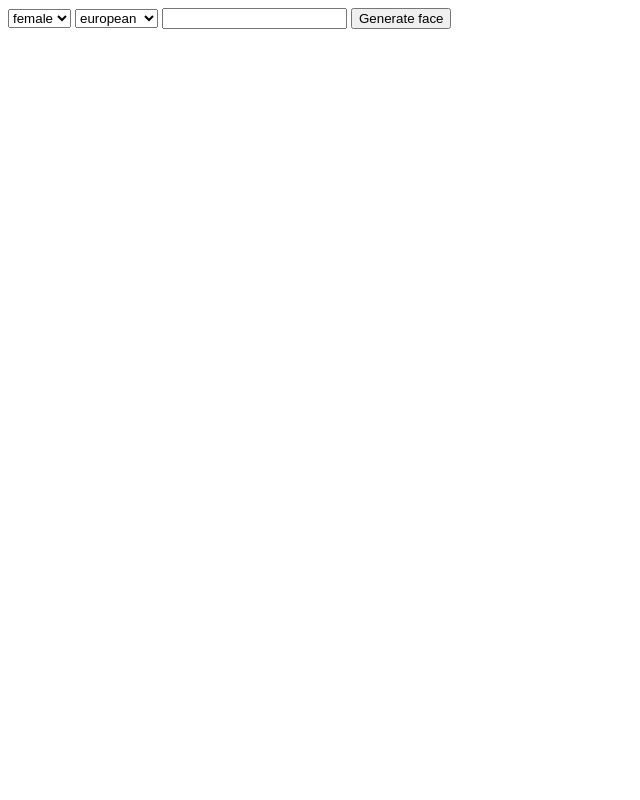
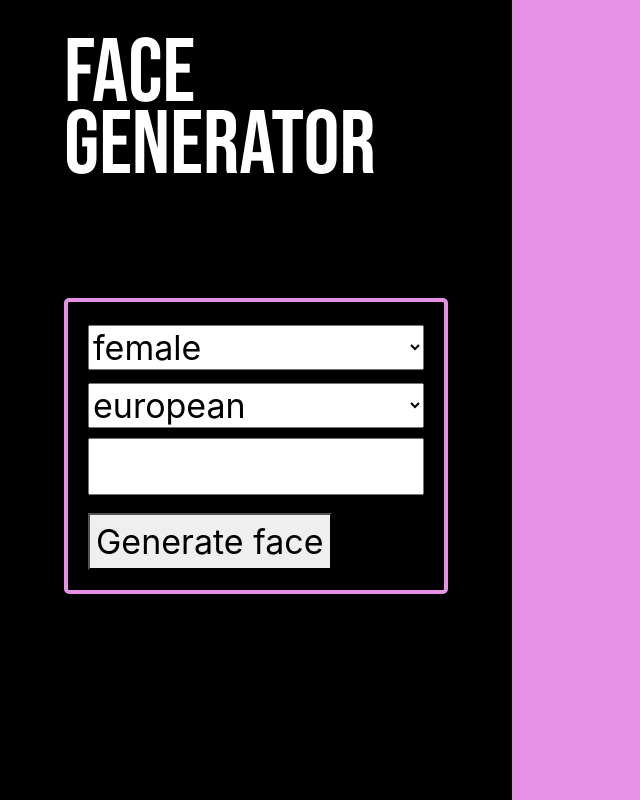
Before and after one commit to krudy/Face-Generator, a plain HTML site: page index.html in a window 1280 px wide. Shown: the whole page, without its empty margins (0-640 px from the left). Drawn offline with nearby package versions, Linux system fonts and the light colour scheme; a web font is replaced by a local one.

Commit message:
app design has been changed

```diff
--- a/app.js
+++ b/app.js
@@ -20,12 +20,17 @@ async function getFace(event) {
         const response = await fetch(url, options);
         const result = await response.blob();
         const image = URL.createObjectURL(result);
+
+        // Usuwanie istniejącego elementu img
+        const existingImage = document.querySelector('#image-container img');
+        if (existingImage) {
+            existingImage.parentNode.removeChild(existingImage);
+        }
+
+        // Tworzenie nowego elementu img i dodawanie go do kontenera
         const imageElement = document.createElement('img');
-		const paragraphElement = document.createElement('p');
-		paragraphElement.textContent = url;
         imageElement.src = image;
-		document.body.appendChild(paragraphElement);
-		document.body.appendChild(imageElement);
+        document.querySelector('#image-container').appendChild(imageElement);
     } catch (error) {
         console.error(error);
     }
--- a/index.html
+++ b/index.html
@@ -1,26 +1,41 @@
 <!DOCTYPE html>
 <html lang="en">
   <head>
-    <meta charset="UTF-8">
-    <meta name="viewport" content="width=device-width, initial-scale=1.0">
-    <link rel="stylesheet" href="style.css">
+    <meta charset="UTF-8" />
+    <meta name="viewport" content="width=device-width, initial-scale=1.0" />
+    <link rel="preconnect" href="https://fonts.googleapis.com">
+    <link rel="preconnect" href="https://fonts.gstatic.com" crossorigin>
+    <link href="https://fonts.googleapis.com/css2?family=Bebas+Neue&family=Caprasimo&family=Lato:wght@400;700&family=Roboto+Mono:wght@700&family=Solway:wght@300;400;500;700;800&display=swap" rel="stylesheet">
+    <link href="https://stackpath.bootstrapcdn.com/bootstrap/4.5.2/css/bootstrap.min.css" rel="stylesheet">
+    <link rel="stylesheet" href="style.css" />
     <title>Face Generator</title>
   </head>
   <body>
+    <div id="container">
+      <section id="selection-section">
+
+        <h1 id="header">FACE<br>GENERATOR</h1>
         <form id="form">
           <select id="gender">
             <option value="female">female</option>
             <option value="male">male</option>
           </select>
+          <br />
           <select id="ethnicity">
             <option value="european">european</option>
             <option value="african">african</option>
             <option value="east_asian">east asian</option>
           </select>
-        <label><input type="text" id="age" required></label>
+          <br />
+          <label><input type="text" id="age" required /></label>
+          <br />
           <button type="submit">Generate face</button>
+        </form>
+      </section>
+      <section id="result-section">
+        <div id="image-container"></div>
+      </section>
+    </div>
     <script src="./app.js"></script>
-    </form>
-
   </body>
 </html>
--- a/style.css
+++ b/style.css
@@ -0,0 +1,58 @@
+body {
+  margin: 0;
+}
+
+#container {
+  display: flex;
+  height: 100dvh;
+}
+
+#selection-section {
+  flex: 40%;
+  background-color: black;
+  padding-left: 5%;
+  padding-right: 5%;
+}
+
+#result-section {
+  flex: 60%;
+  display: inline-block;
+  background-color: rgb(229, 145, 230);
+}
+
+#header {
+  color: white;
+  font-family: "Bebas Neue", sans-serif;
+  font-weight: 400;
+  font-style: normal;
+  font-size: 90px;
+  line-height: 0.8;
+  margin-bottom: 30%;
+  margin-top: 10%;
+}
+
+#image-container {
+    display: flex;
+    justify-content: center;
+    align-items: center;
+    height: 100%;
+}
+
+#image-container img {
+
+  width: 90%;
+  height: 90%;
+  object-fit: cover;
+}
+
+#form {
+    padding: 20px;
+    border: 4px solid rgb(229, 145, 230);
+    border-radius: 5px;
+    font-size: 34px;
+  }
+
+  #form select, #form input {
+    width: 100%;
+    margin-bottom: 10px;
+  }
```
Lines whose indentation alone changed are shown as unchanged.
